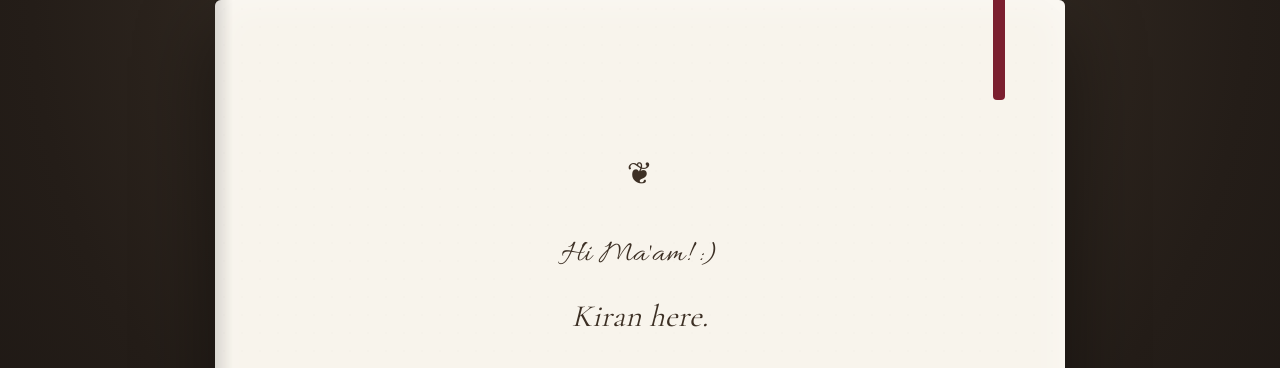
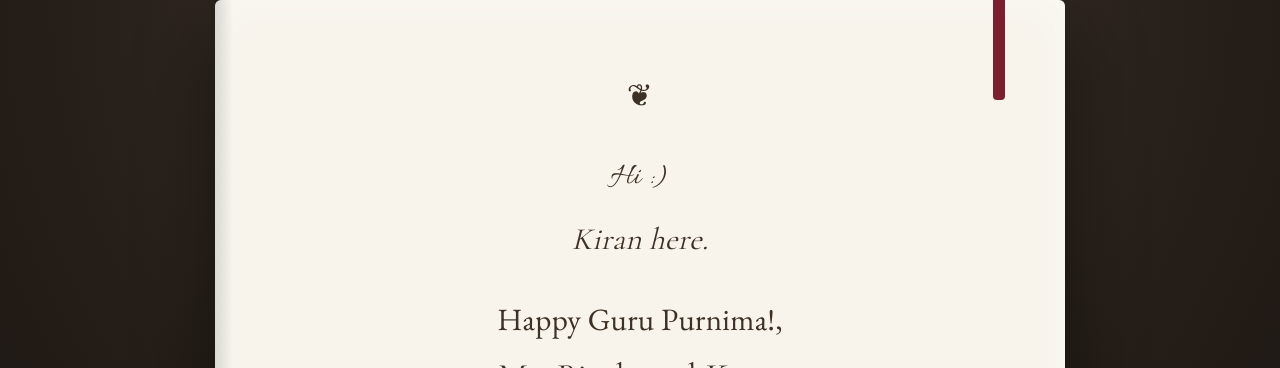
Before and after one commit to Kiran-244/trs, a plain HTML site: page intro.html in a window 1280 px wide. Shown: the top 368 px of the page. Drawn offline with nearby package versions, Linux system fonts and the light colour scheme.

Commit message:
changes in intro

```diff
--- a/intro.html
+++ b/intro.html
@@ -29,15 +29,15 @@
         </div>
 
         <p class="intro-line greeting">
-            Hi Ma'am! :)
+            Hi :)
         </p>
 
         <p class="intro-line name">
             Kiran here.
         </p>
 
-        <!-- <p class="intro-line">
-            Happy Teachers' Day,
+        <p class="intro-line">
+            Happy Guru Purnima!,
         </p>
 
         <p class="intro-line teacher-name">
```
